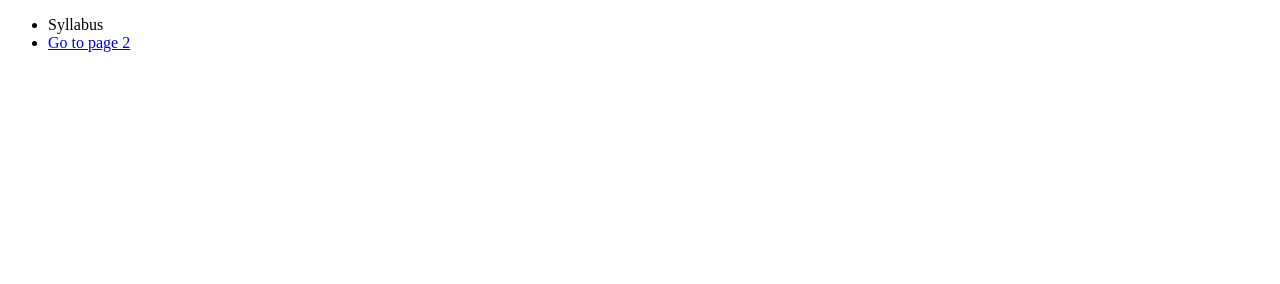
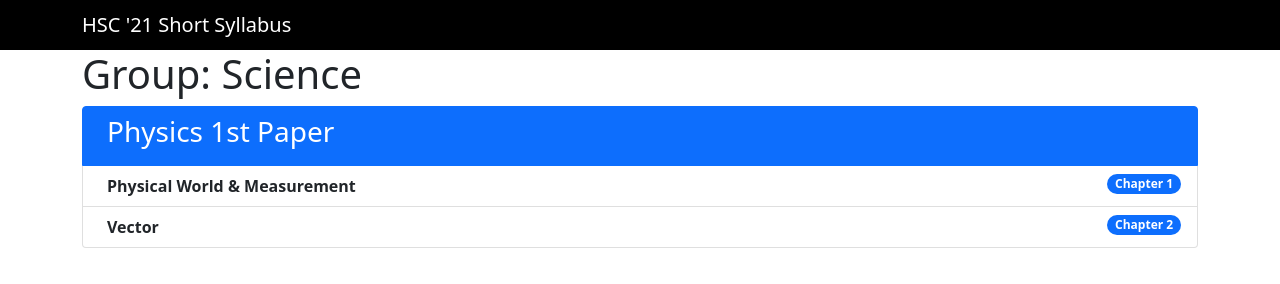
Before and after one commit to hsc21shortsyllabus/hsc21shortsyllabus.github.io, a plain HTML site: page index.html in a window 1280 px wide. Drawn offline with nearby package versions, Linux system fonts and the light colour scheme.

Commit message:
realtest

```diff
--- a/index.html
+++ b/index.html
@@ -1,13 +1,54 @@
 <!DOCTYPE html>
-<html>
-<head>
-	<meta charset="utf-8">
-	<title>HSC '21 Short Syllabus</title>
-</head>
-<body>
-<ul>
-	<li>Syllabus</li>
-	<li><a href="page2.html">Go to page 2</a></li>
-</ul>
-</body>
+<html lang="en">
+    <head>
+        <!-- Required meta tags -->
+        <meta charset="utf-8" />
+        <meta name="viewport" content="width=device-width, initial-scale=1" />
+
+        <!-- Bootstrap CSS -->
+        <link href="https://cdn.jsdelivr.net/npm/bootstrap@5.1.3/dist/css/bootstrap.min.css" rel="stylesheet" integrity="sha384-1BmE4kWBq78iYhFldvKuhfTAU6auU8tT94WrHftjDbrCEXSU1oBoqyl2QvZ6jIW3" crossorigin="anonymous" />
+
+        <title>HSC '21 Short Syllabus</title>
+    </head>
+    <body>
+    	<nav class="navbar navbar-dark" style="background-color: black;">
+  <div class="container">
+    <span class="navbar-brand mb-0 h1">HSC '21 Short Syllabus</span>
+  </div>
+</nav>
+        <div class="container">
+
+            <h1>Group: Science</h1>
+
+            <ol class="list-group">
+                <li class="list-group-item d-flex justify-content-between align-items-start active" aria-current="true">
+                    <div class="ms-2 me-auto">
+                        <div class="fw-bold"><h3>Physics 1st Paper</h3></div>
+                    </div>
+                </li>
+                <li class="list-group-item d-flex justify-content-between align-items-start">
+                    <div class="ms-2 me-auto">
+                        <div class="fw-bold">Physical World & Measurement</div>
+                    </div>
+                    <span class="badge bg-primary rounded-pill">Chapter 1</span>
+                </li>
+                <li class="list-group-item d-flex justify-content-between align-items-start">
+                    <div class="ms-2 me-auto">
+                        <div class="fw-bold">Vector</div>
+                    </div>
+                    <span class="badge bg-primary rounded-pill">Chapter 2</span>
+                </li>
+            </ol>
+        </div>
+
+        <!-- Optional JavaScript; choose one of the two! -->
+
+        <!-- Option 1: Bootstrap Bundle with Popper -->
+        <script src="https://cdn.jsdelivr.net/npm/bootstrap@5.1.3/dist/js/bootstrap.bundle.min.js" integrity="sha384-ka7Sk0Gln4gmtz2MlQnikT1wXgYsOg+OMhuP+IlRH9sENBO0LRn5q+8nbTov4+1p" crossorigin="anonymous"></script>
+
+        <!-- Option 2: Separate Popper and Bootstrap JS -->
+        <!--
+    <script src="https://cdn.jsdelivr.net/npm/@popperjs/core@2.10.2/dist/umd/popper.min.js" integrity="sha384-7+zCNj/IqJ95wo16oMtfsKbZ9ccEh31eOz1HGyDuCQ6wgnyJNSYdrPa03rtR1zdB" crossorigin="anonymous"></script>
+    <script src="https://cdn.jsdelivr.net/npm/bootstrap@5.1.3/dist/js/bootstrap.min.js" integrity="sha384-QJHtvGhmr9XOIpI6YVutG+2QOK9T+ZnN4kzFN1RtK3zEFEIsxhlmWl5/YESvpZ13" crossorigin="anonymous"></script>
+    --></body>
 </html>
```
